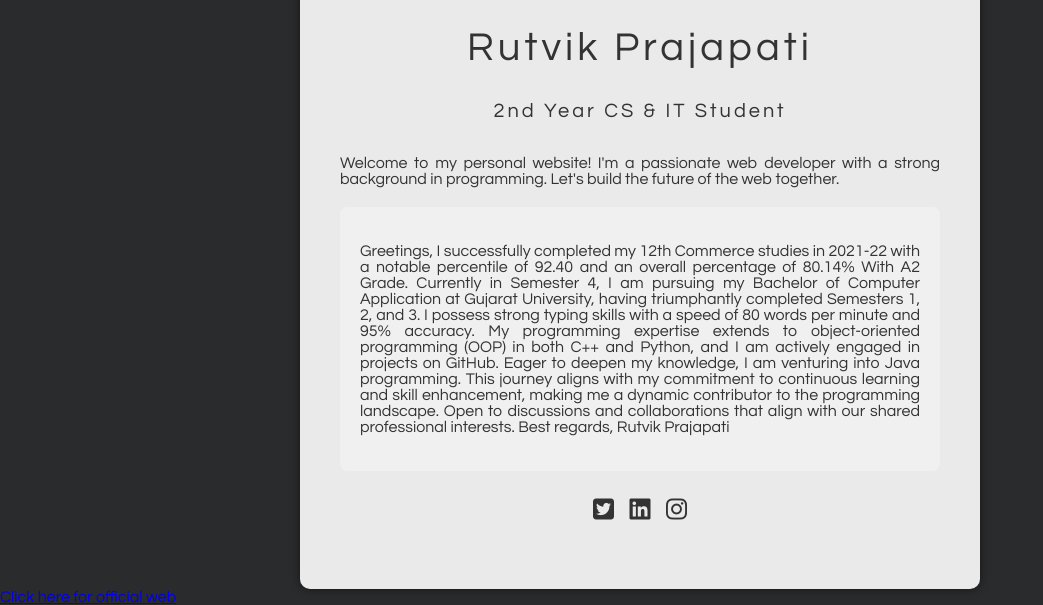
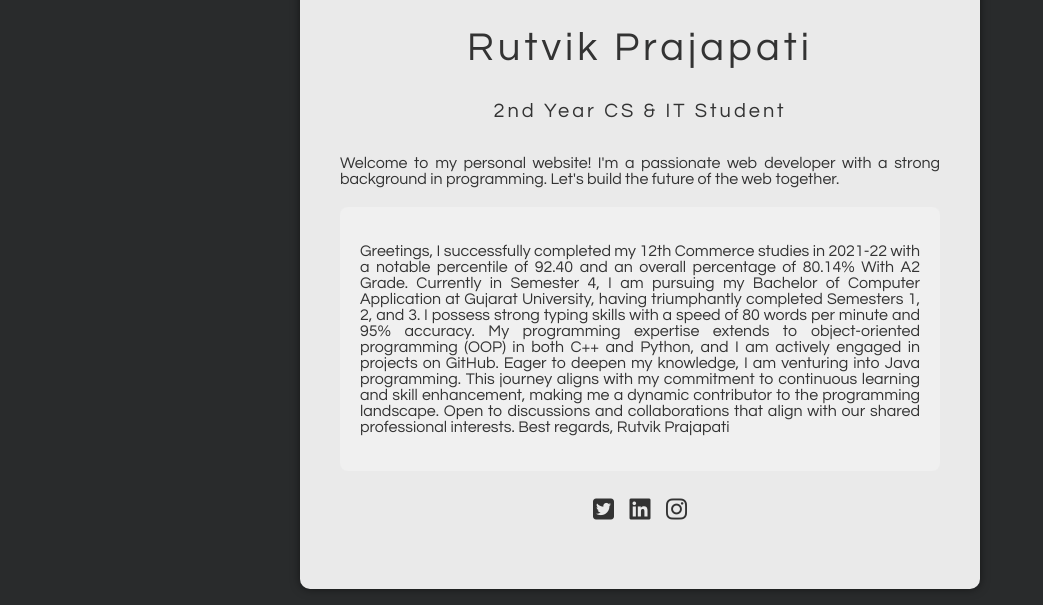
Before and after one commit to Rutvik5o/profile, a plain HTML site: page index.html in a window 1280 px wide. Shown: the part 307-912 px from the top of the page, without its empty margins (0-1043 px from the left). Drawn offline with Linux system fonts and the light colour scheme.

Commit message:
Version 1.00.1.023

```diff
--- a/index.html
+++ b/index.html
@@ -39,6 +39,5 @@
   </ul>
 
   </div>
-  <a href="https://rutvik5o.github.io/Rutvik5o/">Click here for official web</a>
 </body>
 </html>
```
